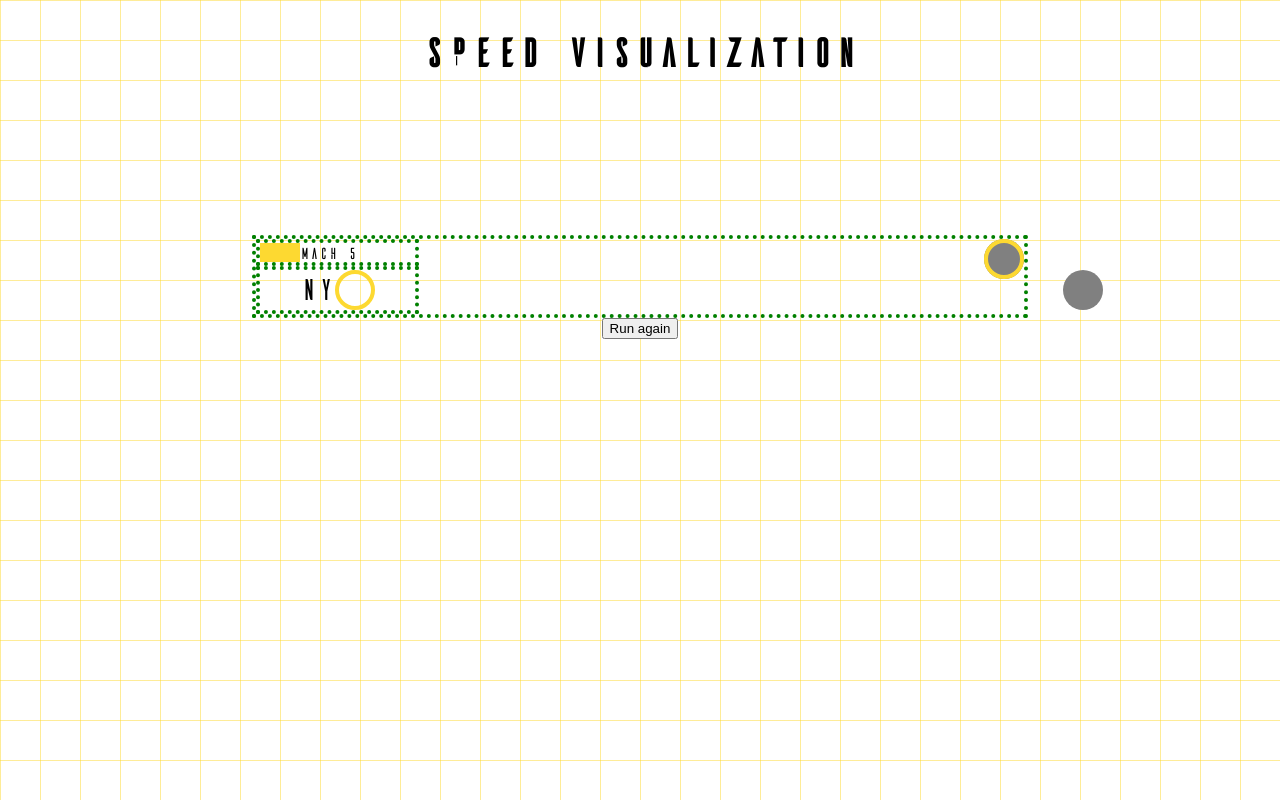
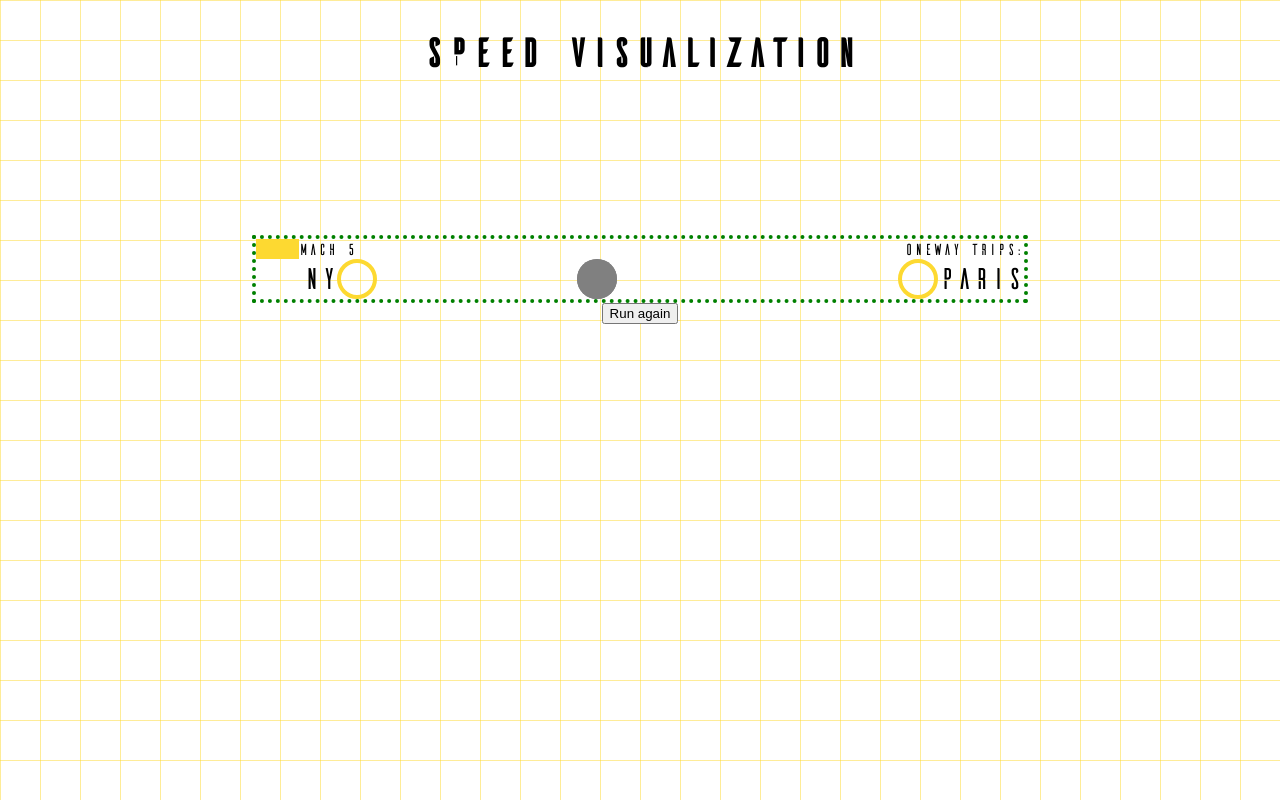
Before and after one commit to chemotaxis/speed-viz, a React (Create React App) app: page / in a window 1280 px wide. Built offline with nearby package versions, Linux system fonts and the light colour scheme.

Commit message:
Restructure containers
Roughly works.  Still need to figure out how to correctly specify ending
position for animation.  Also need to figure out oneway trip counter.

```diff
--- a/src/App.css
+++ b/src/App.css
@@ -16,7 +16,7 @@
   --ring-size: calc(var(--circle-size) - 2*var(--ring-width));
 
   /* Used for yellow accent box on the left side */
-  --box-width: 40px;
+  --box-width: 60px;
 }
 
 body {
@@ -47,8 +47,7 @@ h1 {
 
 .Animation {
   display: flex;
-  flex-direction: row;
-  justify-content: space-between;
+  flex-direction: column;
 
   min-width: 60%;
 
@@ -57,28 +56,36 @@ h1 {
   border-color: green;
 }
 
-.leftContainer {
-  display: flex;
-  flex-direction: column;
-}
-.container {
+.row {
   display: flex;
   flex-direction: row;
   justify-content: left;
+}
 
-  border-width: 4px;
-  border-style: dotted;
-  border-color: green;
+.animationBox {
+  width: 100%;
+
+  display: flex;
+  flex-direction: row;
+  justify-content: space-between;
+}
+
+.tripCounter {
+  white-space: nowrap;
+}
+
+.planeName {
+  white-space: nowrap;
 }
 
 .yellowBox {
-  height: 100%;
+  height: 20px;
   width: var(--box-width);
   background-color: var(--yellow);
 }
 
 .box {
-  height: 100%;
+  height: 40px;
   width: var(--box-width);
 }
 
--- a/src/App.js
+++ b/src/App.js
@@ -12,7 +12,7 @@ const slowPlaneSpeed = fastPlaneSpeed*howMuchSlower;
 
 // Measured in pixels
 const leftBound = 0;
-const rightBound = 0.6*document.documentElement.clientWidth - 40;
+const rightBound = 240;
 const altitude = 100;
 
 function Button({onClick}) {
@@ -26,14 +26,30 @@ function Button({onClick}) {
 function Animation() {
   return (
     <div className="Animation">
-      <div className="leftContainer">
-        <div className="container">
+      <div className="row">
         <div className="yellowBox"></div>
         <div className="planeName">Mach 5</div>
+        <div className="animationBox"></div>
+        <div className="tripCounter">Oneway trips:</div>
       </div>
-        <div className="container">
+      <div className="row">
         <div className="box"></div>
         <div className="cityLabel">NY</div>
+        <div className="animationBox">
+          <div className="container">
+            <div className="ring" style={{position: "absolute"}}/>
+            <motion.div className="circle"
+              style={{position:"absolute"}}
+              animate={{
+                x: [leftBound, rightBound],
+                y: [0, altitude, 0]
+              }}
+              transition={{
+                ease: "easeInOut",
+                duration: slowPlaneSpeed,
+                flip: 0,
+              }}
+            />
             <motion.div className="circle"
               animate={{
                 x: [leftBound, rightBound],
@@ -45,30 +61,14 @@ function Animation() {
                 duration: fastPlaneSpeed,
               }}
             />
-          <div className="ring"
-            style={{
-              position: "relative",
-              right: "40px",
-            }}
-          />
+
+          </div>
+          <div className="container">
+            <div className="ring"/>
           </div>
         </div>
-
-      <div className="ring"/>
-      <motion.div className="circle"
-        style={{
-          position: "absolute",
-        }}
-        animate={{
-          x: [leftBound, rightBound],
-          y: [0, altitude, 0]
-        }}
-        transition={{
-          ease: "easeInOut",
-          duration: slowPlaneSpeed,
-          flip: 0,
-        }}
-      />
+        <div className="cityLabel">Paris</div>
+      </div>
     </div>
   )
 }
```
Lines whose indentation alone changed are shown as unchanged.
